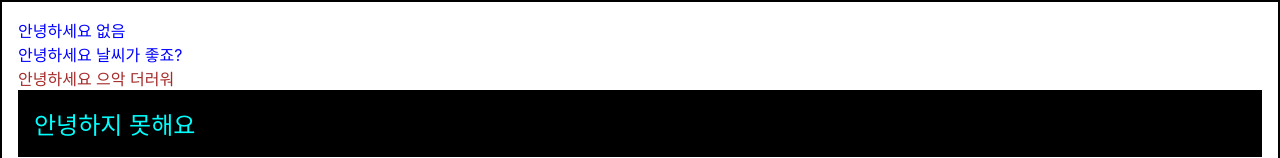
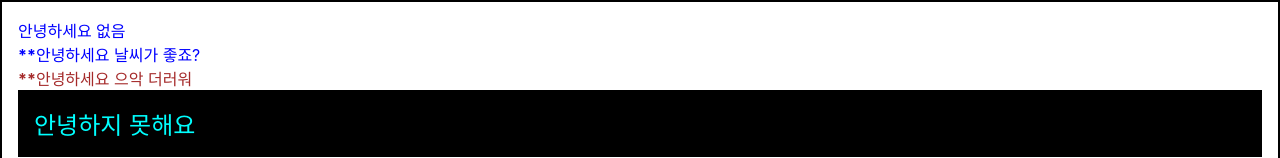
Before and after one commit to GwanLiZa/studyReact, a React (Create React App) app: page / in a window 1280 px wide. Shown: the top 158 px of the page. Built offline with nearby package versions, Linux system fonts and the light colour scheme.

Commit message:
conditional rendering

```diff
--- a/src/App.js
+++ b/src/App.js
@@ -16,8 +16,8 @@ function App() {
     <Wrapper>
       <Hello // 열리는 태그 안에서는 주석을 적을 수 있다
       />
-      <Hello comment="날씨가 좋죠?" />
-      <Hello comment="으악 더러워" color='brown' />
+      <Hello comment="날씨가 좋죠?" isSpecial={true} />
+      <Hello comment="으악 더러워" color='brown' isSpecial />
       <div style = {darkStyle}>안녕하지 못해요</div>
       <div>{wave}</div>
       <div className="gray-box">회색 상자</div>
--- a/src/Hello.js
+++ b/src/Hello.js
@@ -1,12 +1,19 @@
 import React from 'react';
 
-function Hello({color, comment}) {
-    return <div style={{color : color}}>안녕하세요 {comment}</div>
+function Hello({color, comment, isSpecial}) {
+    return (
+        <div style={{color : color}}>
+            { isSpecial ? <b>*</b> : null }
+            { isSpecial && <b>*</b> }
+            안녕하세요 {comment}
+        </div>
+    )
 }
 
 Hello.defaultProps = {
     color: 'blue',
-    comment: '없음'
+    comment: '없음',
+    isSpecial: false
 }
 
 export default Hello;
```
